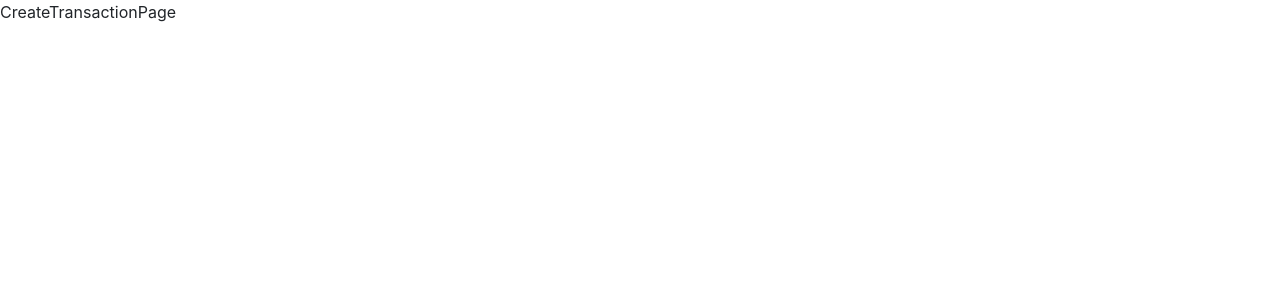
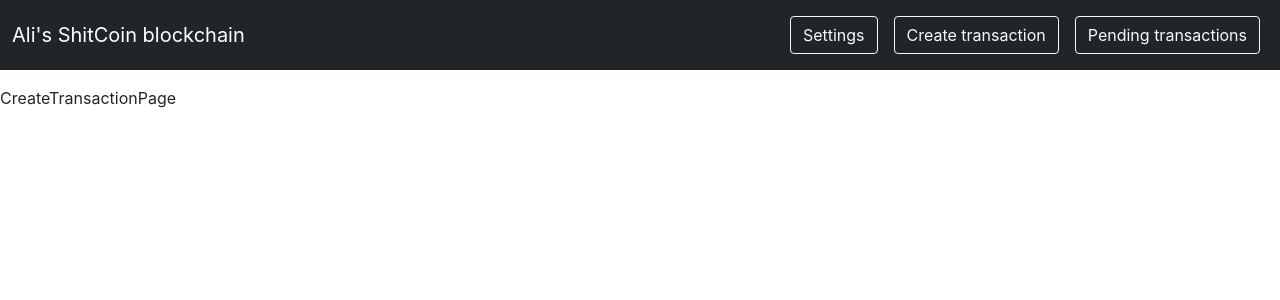
Before and after one commit to Ali-Oliaee/simple-blockchain, a React (Create React App) app: page /new-transaction in a window 1280 px wide. Shown: the top 300 px of the page. Built offline with nearby package versions, Linux system fonts and the light colour scheme.

Commit message:
setup links

```diff
--- a/src/App.js
+++ b/src/App.js
@@ -1,10 +1,12 @@
 import "bootstrap/dist/css/bootstrap.min.css";
 import { BrowserRouter } from "react-router-dom";
+import Header from "./components/header";
 import MainRouter from "./routes";
 
 function App() {
   return (
     <BrowserRouter>
+      <Header />
       <MainRouter />
     </BrowserRouter>
   );
--- a/src/components/block-card/index.js
+++ b/src/components/block-card/index.js
@@ -1,4 +1,5 @@
 import { Card, Col, ListGroup } from "react-bootstrap";
+import { Link } from "react-router-dom";
 
 function BlockCard({
   title,
@@ -20,12 +21,16 @@ function BlockCard({
         <ListGroup variant="flush">
           <ListGroup.Item>
             <Card.Title>Hash</Card.Title>
-            <Card.Link>{hash}</Card.Link>
+            <Card.Link as={Link} to={`transaction/${hash}`}>
+              {hash}
+            </Card.Link>
             <Card.Title>Hash of previous block</Card.Title>
             {previousHash === "0" ? (
               <Card.Text>0</Card.Text>
             ) : (
-              <Card.Link>{previousHash}</Card.Link>
+              <Card.Link as={Link} to={`transaction/${previousHash}`}>
+                {previousHash}
+              </Card.Link>
             )}
           </ListGroup.Item>
           <ListGroup.Item>
--- a/src/components/header/index.js
+++ b/src/components/header/index.js
@@ -1,20 +1,23 @@
 import { Button, Container, Nav, Navbar } from "react-bootstrap";
+import { Link } from "react-router-dom";
 
 function Header() {
   return (
     <Navbar bg="dark" variant="dark" expand="md" className="mb-3">
       <Container fluid>
-        <Navbar.Brand href="/">Ali's ShitCoin blockchain</Navbar.Brand>
+        <Navbar.Brand to="/" as={Link}>
+          Ali's ShitCoin blockchain
+        </Navbar.Brand>
         <Navbar.Toggle aria-controls="navbarScroll" />
         <Navbar.Collapse id="navbarScroll" className="justify-content-end">
           <Nav navbarScroll>
-            <Nav.Link href="/">
+            <Nav.Link to="/settings" as={Link}>
               <Button variant="outline-light">Settings</Button>
             </Nav.Link>
-            <Nav.Link href="/">
+            <Nav.Link to="/new-transaction" as={Link}>
               <Button variant="outline-light">Create transaction</Button>
             </Nav.Link>
-            <Nav.Link href="/">
+            <Nav.Link to="/pending-transactions" as={Link}>
               <Button variant="outline-light">Pending transactions</Button>
             </Nav.Link>
           </Nav>
--- a/src/pages/home/index.js
+++ b/src/pages/home/index.js
@@ -1,5 +1,4 @@
 import { Container, Row } from "react-bootstrap";
-import Header from "../../components/header";
 import BlockCard from "../../components/block-card";
 import TransactionsContainer from "../../components/transactions-container";
 
@@ -33,7 +32,6 @@ const sampleTransactions = [
 function HomePage() {
   return (
     <div className="home-page">
-      <Header />
       <Container fluid>
         <h2 className="font-weight-bold">Blocks on chain</h2>
         <h6>
--- a/src/routes/index.js
+++ b/src/routes/index.js
@@ -4,6 +4,7 @@ import HomePage from "../pages/home";
 import NotFoundPage from "../pages/not-found";
 import PendingTransactionsPage from "../pages/pending-transactions";
 import SettingsPage from "../pages/settings";
+import TransactionPage from "../pages/transaction";
 
 function MainRouter() {
   return (
@@ -15,7 +16,7 @@ function MainRouter() {
         path="/pending-transactions"
         element={<PendingTransactionsPage />}
       />
-      <Route path="/transaction/:id" element={<SettingsPage />} />
+      <Route path="/transaction/:id" element={<TransactionPage />} />
       <Route path="*" element={<NotFoundPage />} />
     </Routes>
   );
```
